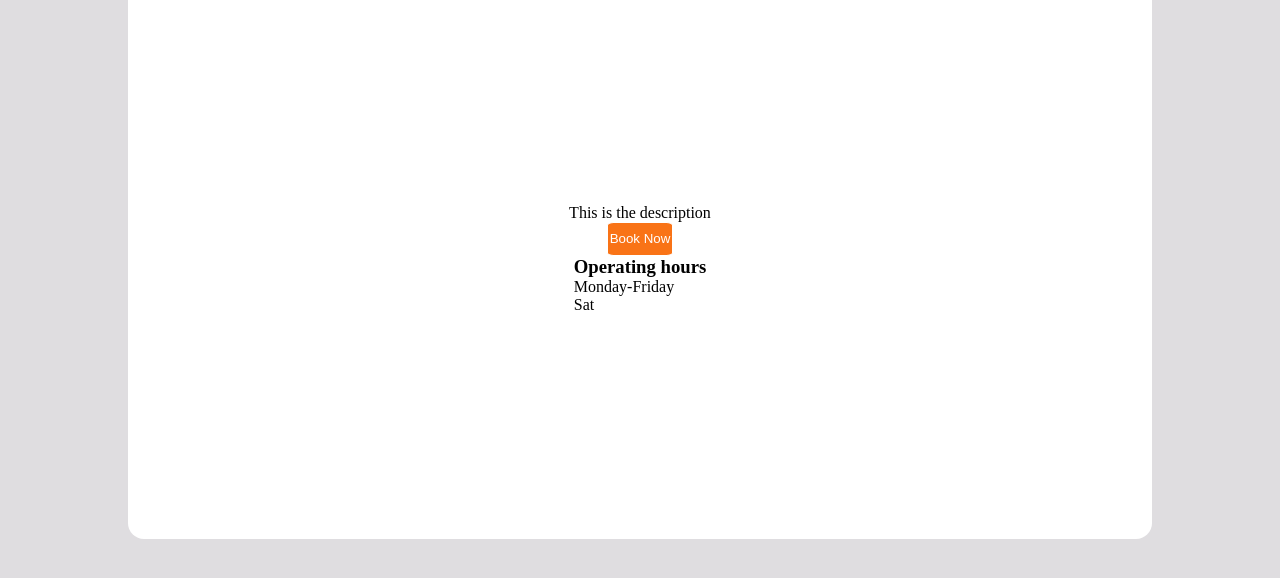
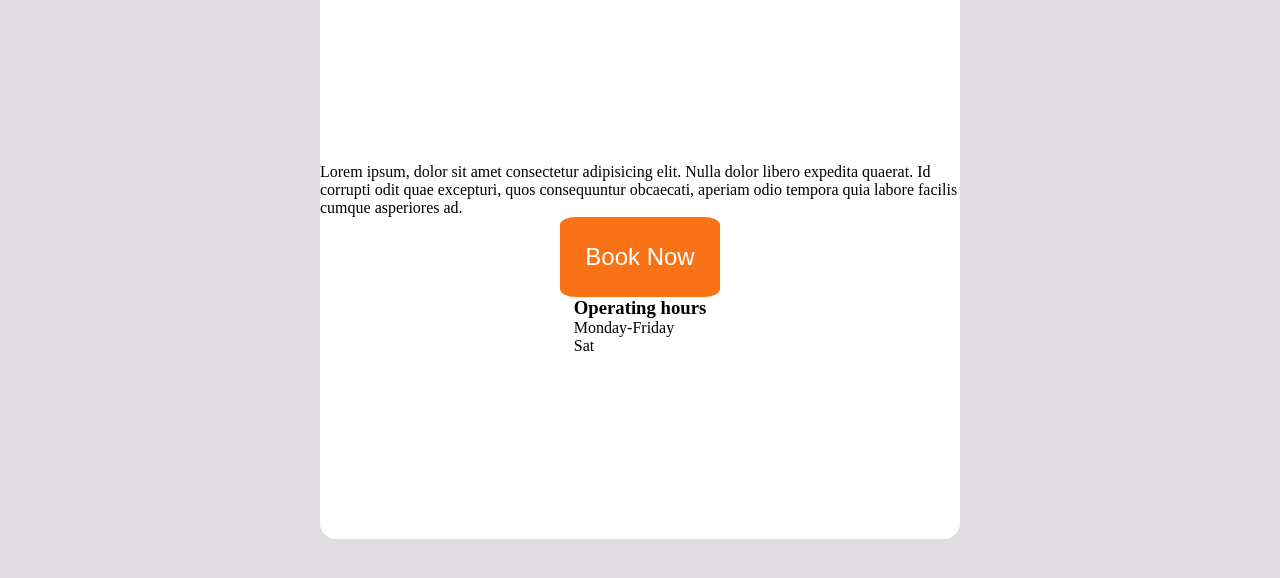
Before and after one commit to Kgodisho-Mononyane/restaurant-page, a website built with webpack: page src/template.html in a window 1280 px wide. Shown: the part 178-756 px from the top of the page. Built offline with nearby package versions, Linux system fonts and the light colour scheme.

Commit message:
misc adjustments

```diff
--- a/src/style.css
+++ b/src/style.css
@@ -72,7 +72,7 @@ nav {}
 
 #home-content {
     background-color: var(--background-white);
-    width: 80vw;
+    width: 50vw;
     height: 70vh;
     display: flex;
     justify-content: center;
@@ -83,12 +83,13 @@ nav {}
 }
 
 #book-btn {
-    border: 1px solid var(--background-white);
+    border: none;
     background-color: var(--orange);
     color: var(--background-white);
     border-radius: 10%;
-    height: 2.5em;
-    width: 5em;
+    height: 5rem;
+    width: 10rem;
+    font-size: 1.5em;
 }
 
 #book-btn:hover {
--- a/src/template.html
+++ b/src/template.html
@@ -18,7 +18,7 @@
         <div id="home-container">
             <h2 id="home-title">The Best Shisanyama in Johannesburg</h2>
             <div id="home-content">
-                <p>This is the description</p>
+                <p>Lorem ipsum, dolor sit amet consectetur adipisicing elit. Nulla dolor libero expedita quaerat. Id corrupti odit quae excepturi, quos consequuntur obcaecati, aperiam odio tempora quia labore facilis cumque asperiores ad.</p>
                 <button id="book-btn">Book Now</button>
                 <div id="operating-hours-container">
                     <h3>Operating hours</h3>
```
